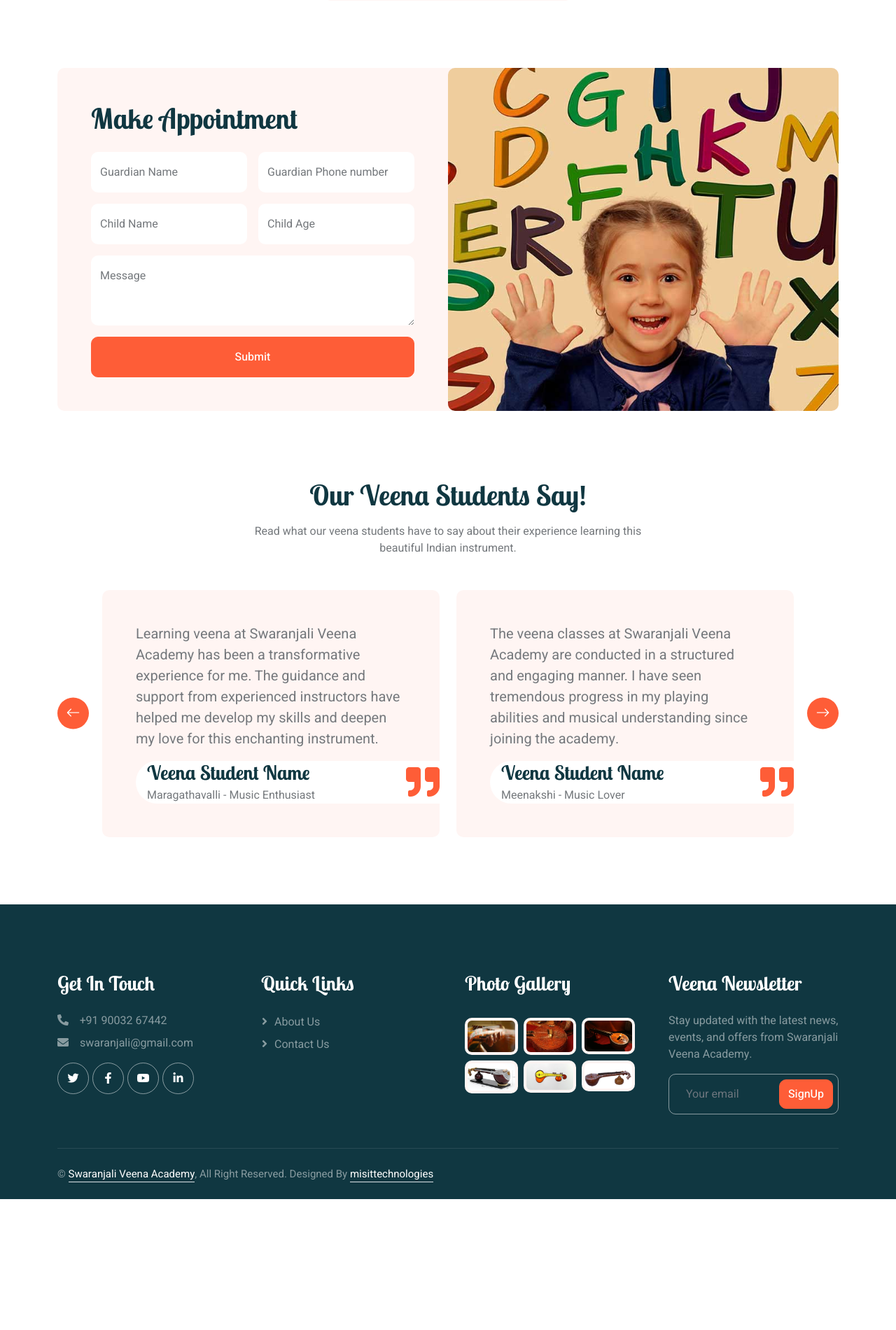
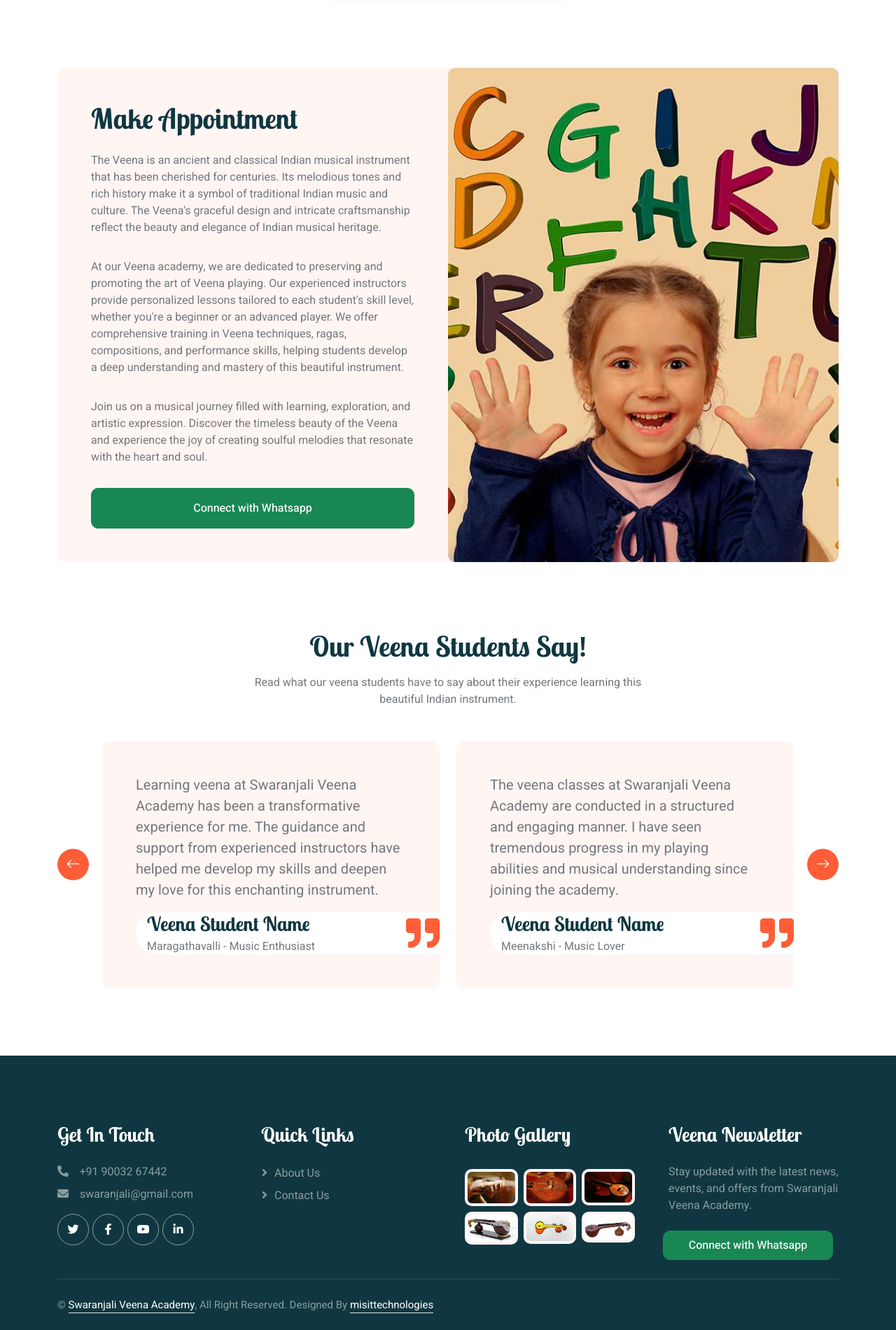
Before and after one commit to pushparaj-ken/swaranjaliveenaacademy, a PHP site: page / in a window 1280 px wide. Shown: the part 3229-5129 px from the top of the page at 70% size. Before the commit the page ends 4942 px from the top, so only its background shows below. Run offline with PHP 8.4, Linux system fonts and the light colour scheme; some libraries are stand-ins or nearby versions.

Commit message:
chnages completed

```diff
--- a/index.php
+++ b/index.php
@@ -329,40 +329,27 @@
                         <div class="col-lg-6 wow fadeIn" data-wow-delay="0.1s">
                             <div class="h-100 d-flex flex-column justify-content-center p-5">
                                 <h1 class="mb-4">Make Appointment</h1>
-                                <form role="form" action="#" this_id="form-001" class="contact-form" method="post" reload-action="true">
+                                <form>
                                     <div class="row g-3">
-                                        <div class="col-sm-6">
-                                            <div class="form-floating">
-                                                <input type="text" name="gname" class="form-control border-0 required" id="gname" placeholder="Gurdian Name">
-                                                <label for="gname">Guardian Name</label>
-                                            </div>
-                                        </div>
-                                        <div class="col-sm-6">
-                                            <div class="form-floating">
-                                                <input type="number" class="form-control border-0 required" name="gphonenumber" id="gphonenumber" placeholder="Gurdian Phonenumber">
-                                                <label for="gmail">Guardian Phone number</label>
-                                            </div>
-                                        </div>
-                                        <div class="col-sm-6">
-                                            <div class="form-floating">
-                                                <input type="text" class="form-control border-0 required" name="cname" id="cname" placeholder="Child Name">
-                                                <label for="cname">Child Name</label>
-                                            </div>
-                                        </div>
-                                        <div class="col-sm-6">
-                                            <div class="form-floating">
-                                                <input type="text" class="form-control border-0 required" name="cage" id="cage" placeholder="Child Age">
-                                                <label for="cage">Child Age</label>
-                                            </div>
-                                        </div>
+                                        <p>
+                                            The Veena is an ancient and classical Indian musical instrument that has been cherished for
+                                            centuries. Its melodious tones and rich history make it a symbol of traditional Indian music and
+                                            culture. The Veena's graceful design and intricate craftsmanship reflect the beauty and elegance
+                                            of Indian musical heritage.</p>
+
+                                        <p> At our Veena academy, we are dedicated to preserving and promoting the art of Veena playing. Our
+                                            experienced instructors provide personalized lessons tailored to each student's skill level,
+                                            whether you're a beginner or an advanced player. We offer comprehensive training in Veena
+                                            techniques, ragas, compositions, and performance skills, helping students develop a deep
+                                            understanding and mastery of this beautiful instrument.</p>
+
+                                        <p> Join us on a musical journey filled with learning, exploration, and artistic expression.
+                                            Discover the timeless beauty of the Veena and experience the joy of creating soulful melodies that
+                                            resonate with the heart and soul.
+                                        </p>
                                         <div class="col-12">
-                                            <div class="form-floating">
-                                                <textarea class="form-control border-0 required" placeholder="Leave a message here" name="message" id="message" style="height: 100px"></textarea>
-                                                <label for="message">Message</label>
-                                            </div>
-                                        </div>
-                                        <div class="col-12">
-                                            <button class="btn btn-primary w-100 py-3" type="submit">Submit</button>
+                                            <a class="btn btn-success w-100 py-3" target="_blank" href="https://api.whatsapp.com/send?phone=+919003267442&text=Hello%2C%20I%20would%20like%20to%20schedule%20an%20appointment%20for%20Veena%20lessons.%0A%0AName%3A%20%5BReplace%20with%20name%5D%0APhone%3A%20%5BReplace%20with%20phone%20number%5D%0ADate%3A%20%5BReplace%20with%20date%5D%0ATime%3A%20%5BReplace%20with%20time%5D%0AAdditional%20Comments%3A%20%5BReplace%20with%20comments%5D">Connect
+                                                with Whatsapp</a>
                                         </div>
                                     </div>
                                 </form>
@@ -480,8 +467,8 @@
                         <h3 class="text-white mb-4">Veena Newsletter</h3>
                         <p>Stay updated with the latest news, events, and offers from Swaranjali Veena Academy.</p>
                         <div class="position-relative mx-auto" style="max-width: 400px;">
-                            <input class="form-control bg-transparent w-100 py-3 ps-4 pe-5" type="text" placeholder="Your email">
-                            <button type="button" class="btn btn-primary py-2 position-absolute top-0 end-0 mt-2 me-2">SignUp</button>
+                            <a class="btn btn-success w-100 py-2 position-absolute top-0 end-0 mt-2 me-2" target="_blank" href="https://api.whatsapp.com/send?phone=+919003267442&text=Hello%2C%20I%20would%20like%20to%20schedule%20an%20appointment%20for%20Veena%20lessons.%0A%0AName%3A%20%5BReplace%20with%20name%5D%0APhone%3A%20%5BReplace%20with%20phone%20number%5D%0ADate%3A%20%5BReplace%20with%20date%5D%0ATime%3A%20%5BReplace%20with%20time%5D%0AAdditional%20Comments%3A%20%5BReplace%20with%20comments%5D">Connect
+                                with Whatsapp</a>
                         </div>
                     </div>
                 </div>
```
